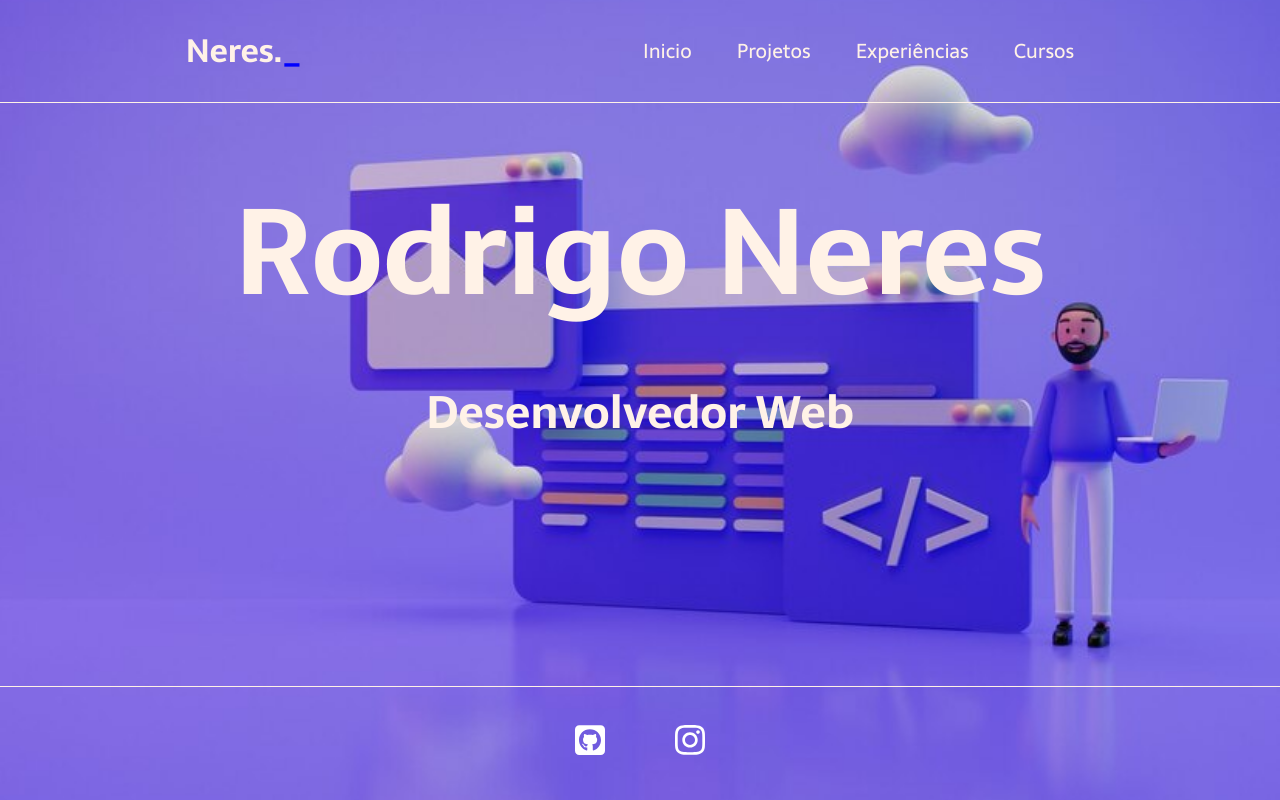
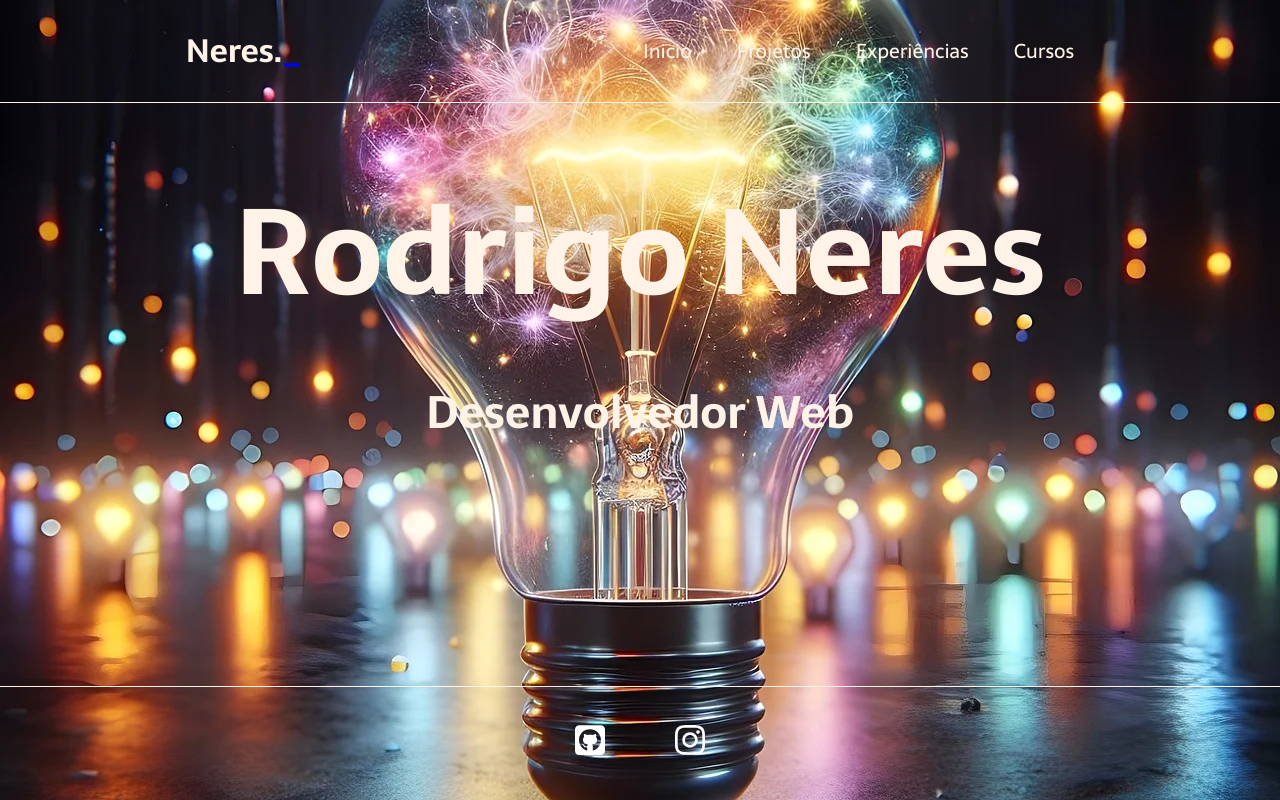
Before and after one commit to neresr0d/Template-2, a PHP site: page /index.html in a window 1280 px wide. Run offline with PHP 8.4, Linux system fonts and the light colour scheme.

Commit message:
lampadai

```diff
--- a/CSS/style.css
+++ b/CSS/style.css
@@ -21,7 +21,7 @@ html, body {
     min-height: 100vh;
     display: flex;
     flex-direction: column;
-    background-image: url('/imgs/imggs.jpg');
+    background-image: url('/imgs/lamp.webp');
     background-repeat: no-repeat;
     background-size: cover;
     background-position: center;
```
